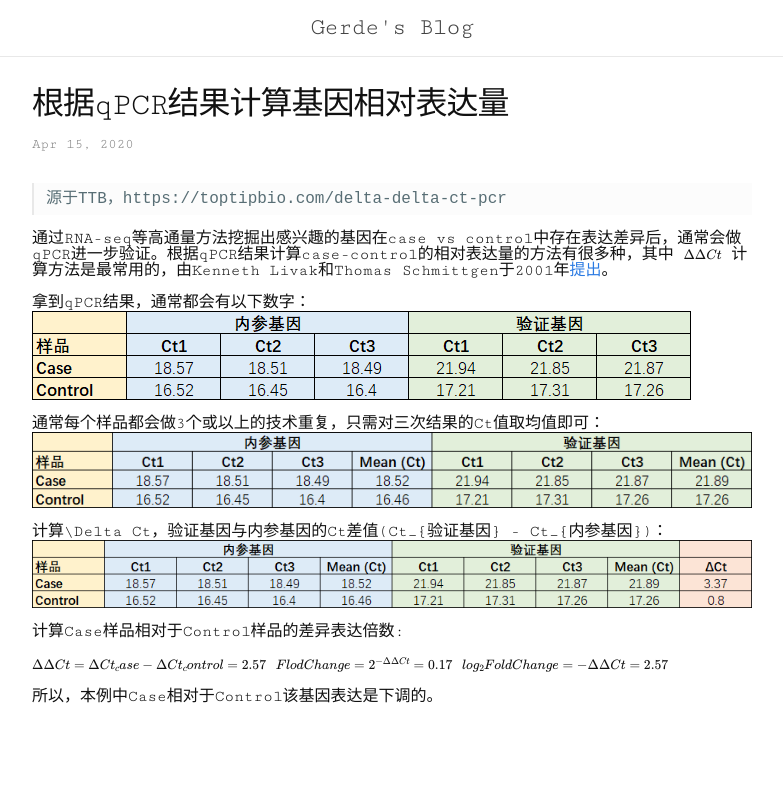
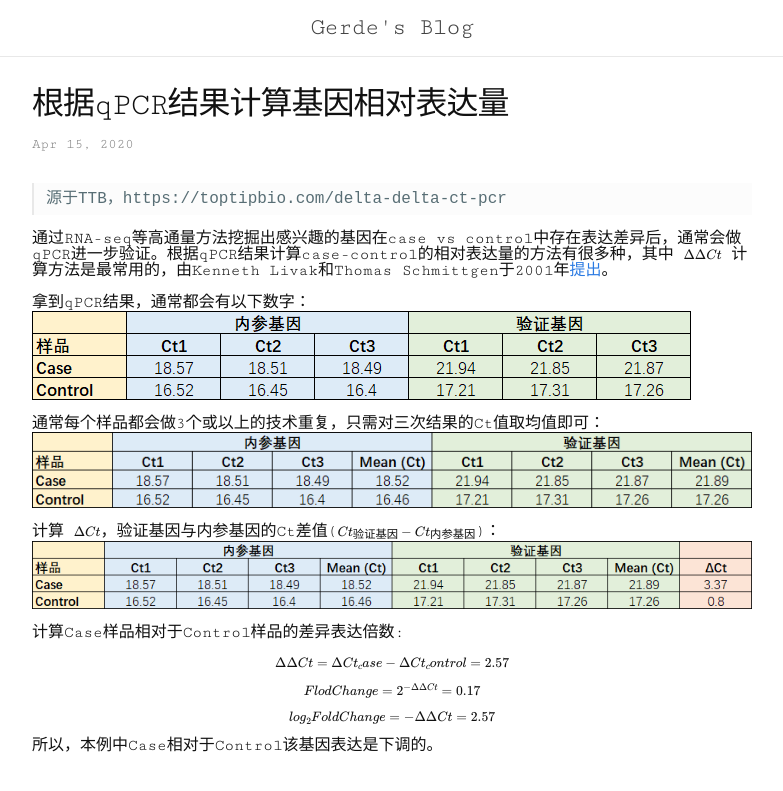
Before and after one commit to Gerde/gerde.github.io, a Jekyll site: the page built from _posts/2020-04-15-qpcr.md, in a window 1280 px wide. Shown: the top 791 px of the page, without its empty margins (248-1031 px from the left). Built offline with Jekyll 4.4.1, drawn with Linux system fonts in a browser that asks for light colours; formulas are drawn with MathJax 3.

Commit message:
modify greek

```diff
--- a/_posts/2020-04-15-qpcr.md
+++ b/_posts/2020-04-15-qpcr.md
@@ -16,13 +16,15 @@ date:   2020-04-15
 通常每个样品都会做3个或以上的技术重复，只需对三次结果的Ct值取均值即可：
 ![]({{site.baseurl}}/images/qpcr_2_20200415.png)
 
-计算\Delta Ct，验证基因与内参基因的Ct差值(Ct_{验证基因} - Ct_{内参基因})：
+计算 $$ \Delta Ct $$，验证基因与内参基因的Ct差值($$ Ct_{验证基因} - Ct_{内参基因} $$)：
 ![]({{site.baseurl}}/images/qpcr_3_20200415.png)
 
 计算Case样品相对于Control样品的差异表达倍数:
 
 $$ \Delta\Delta Ct = \Delta Ct_case - \Delta Ct_control = 2.57 $$
+
 $$ FlodChange = 2^{-\Delta\Delta Ct} = 0.17 $$
+
 $$ log_2FoldChange = - \Delta\Delta Ct = 2.57 $$
 
 所以，本例中Case相对于Control该基因表达是下调的。
```
